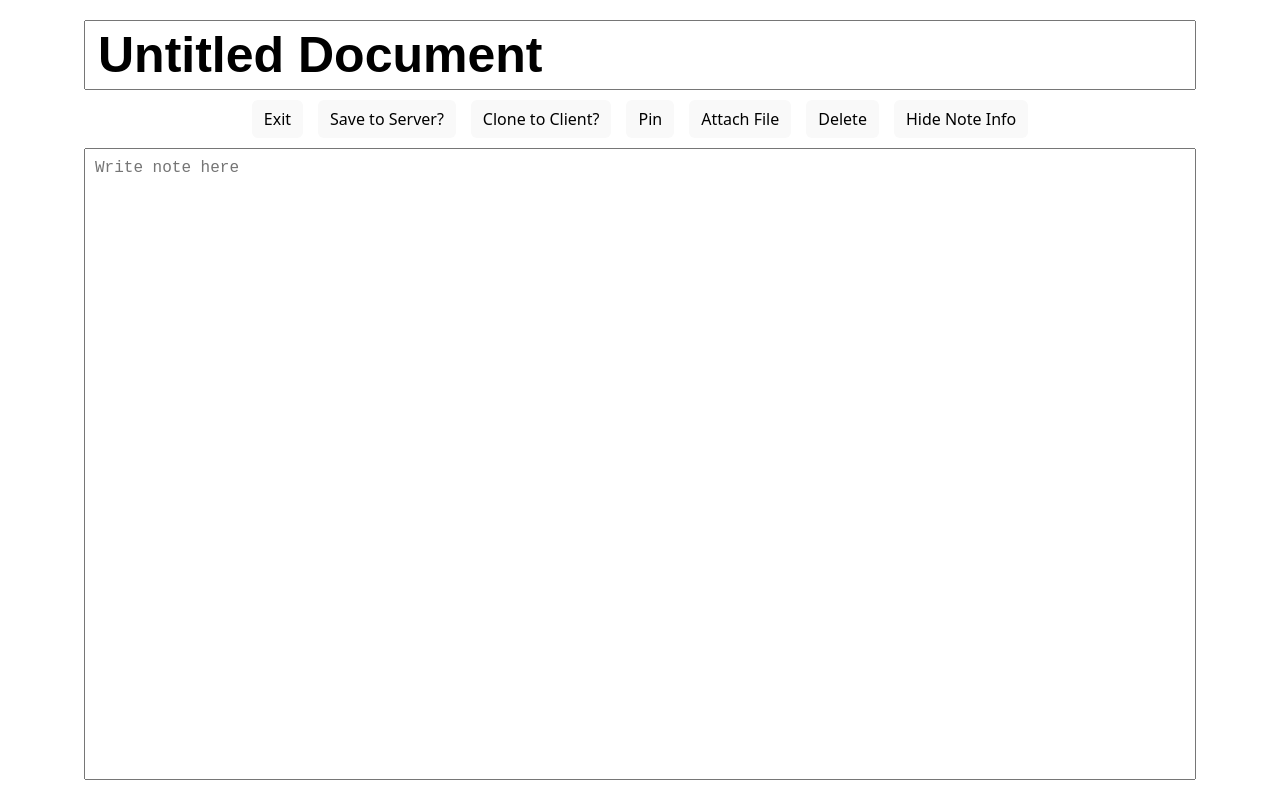
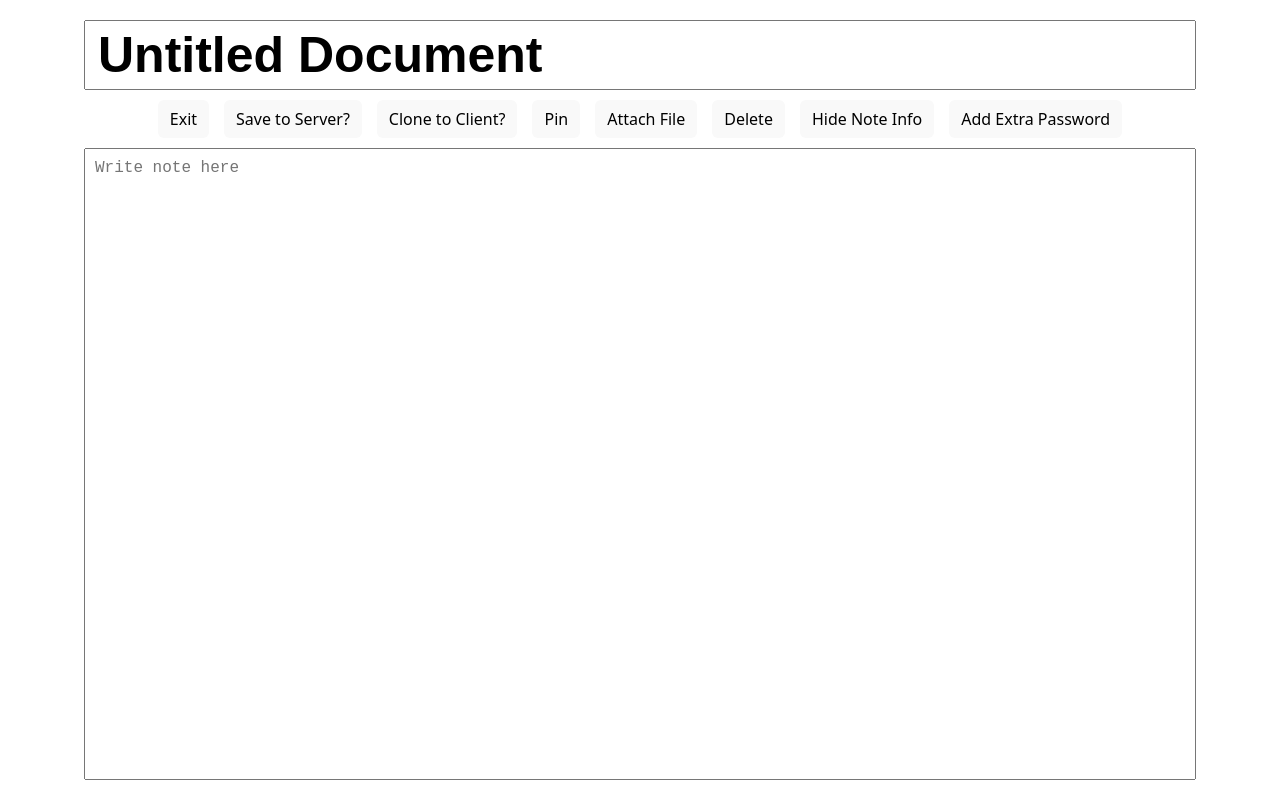
Before and after one commit to andreyg8479/Lock-In, a React app in the folder frontend/: page /NoteEdit in a window 1280 px wide. Built offline with nearby package versions, Linux system fonts and the light colour scheme; no server answers; the HTML template or start-up script is replaced by a standard one.

Commit message:
Slight change to extra password adding frontend

```diff
--- a/frontend/src/NoteEdit.tsx
+++ b/frontend/src/NoteEdit.tsx
@@ -21,6 +21,8 @@ function NoteEdit() {
 	const [content, setContent] = useState("");
 	const [isNoteInfoHidden, setIsNoteInfoHidden] = useState(false);
 	const hideButtonRef = useRef<HTMLButtonElement | null>(null);
+
+	const [extraPassword, setExtraPassword] = useState(false);
 
 	const [confirming, setConfirming] = useState(false);
 	const hideCombo = {
@@ -71,6 +73,7 @@ function NoteEdit() {
 						setContent(noteData.note_text);
 						setPinned(noteData.pinned);
 						setNoteId(noteData.id);
+						setExtraPassword(false); //TODO, make this true if the note already has an extra password
 
 						console.log("Loaded Note Id: ", noteData.id);
 					}
@@ -150,6 +153,29 @@ function NoteEdit() {
 		setConfirming(false);
 	}
 
+	const addExtraPassword = () => {
+
+		if (extraPassword) {
+			alert("This note already has an extra password!");
+		} else {
+			const extraPass = prompt("Please enter the new extra password. (THIS CANNOT BE CHANGED");
+
+			if (extraPass == "") {
+				alert("No new password was added");
+			} else {
+
+				//SEND THE NEW PASSWORD TO THE DATABASE HERE
+
+				setExtraPassword(true);
+
+				alert("An extra password has been set. If you forget this, you will not be able to access this note again");
+
+			}
+
+		}
+
+	}
+
 	const doDelete = async () => {
 		if (!confirming) {
 			setConfirming(true);
@@ -215,6 +241,10 @@ function NoteEdit() {
 			{confirming && (
 				<button onClick={doCancel}>Cancel</button>
 			)}
+
+			<button onClick={addExtraPassword}>
+			Add Extra Password
+			</button>
 			{/* more buttons probably */}
 
 
```
